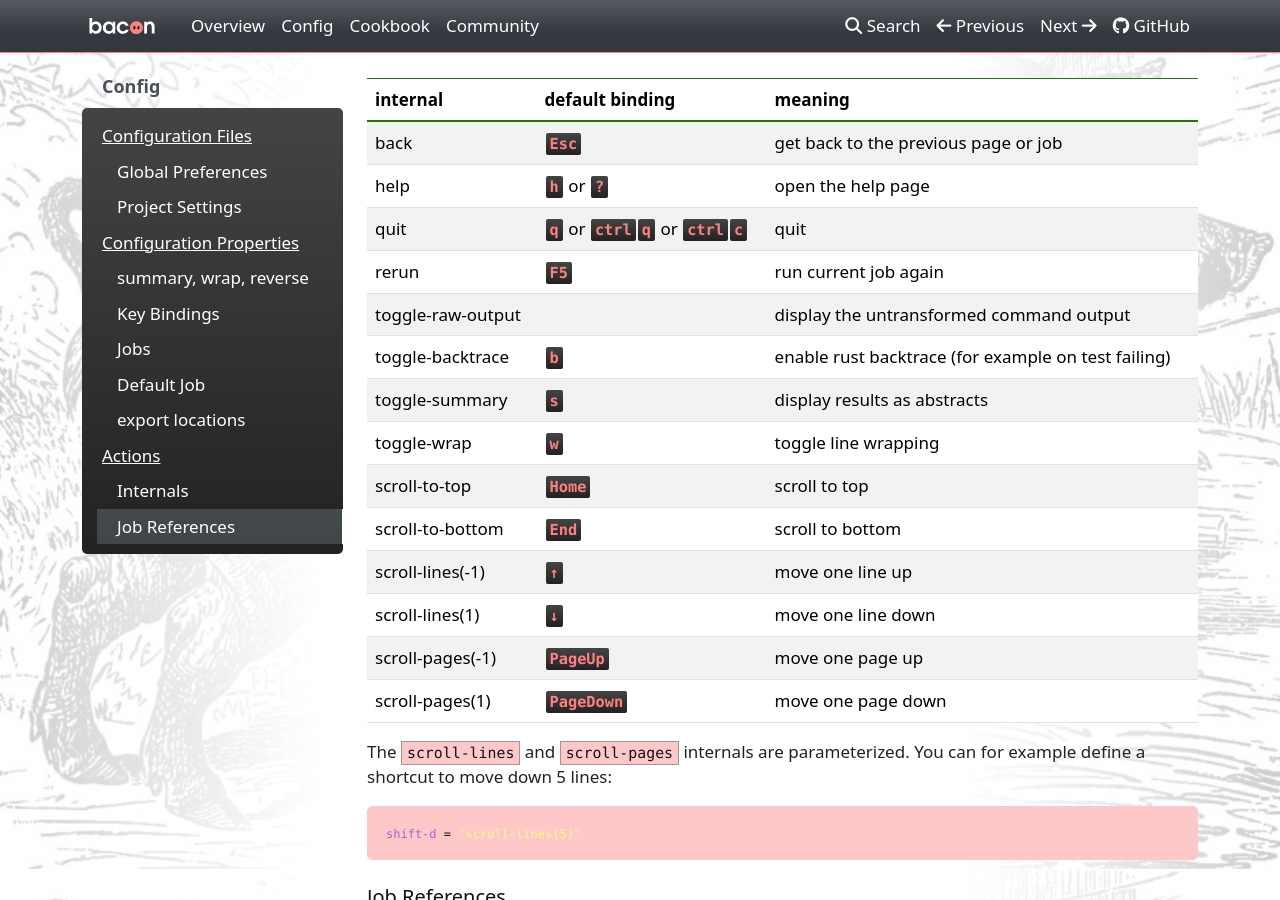
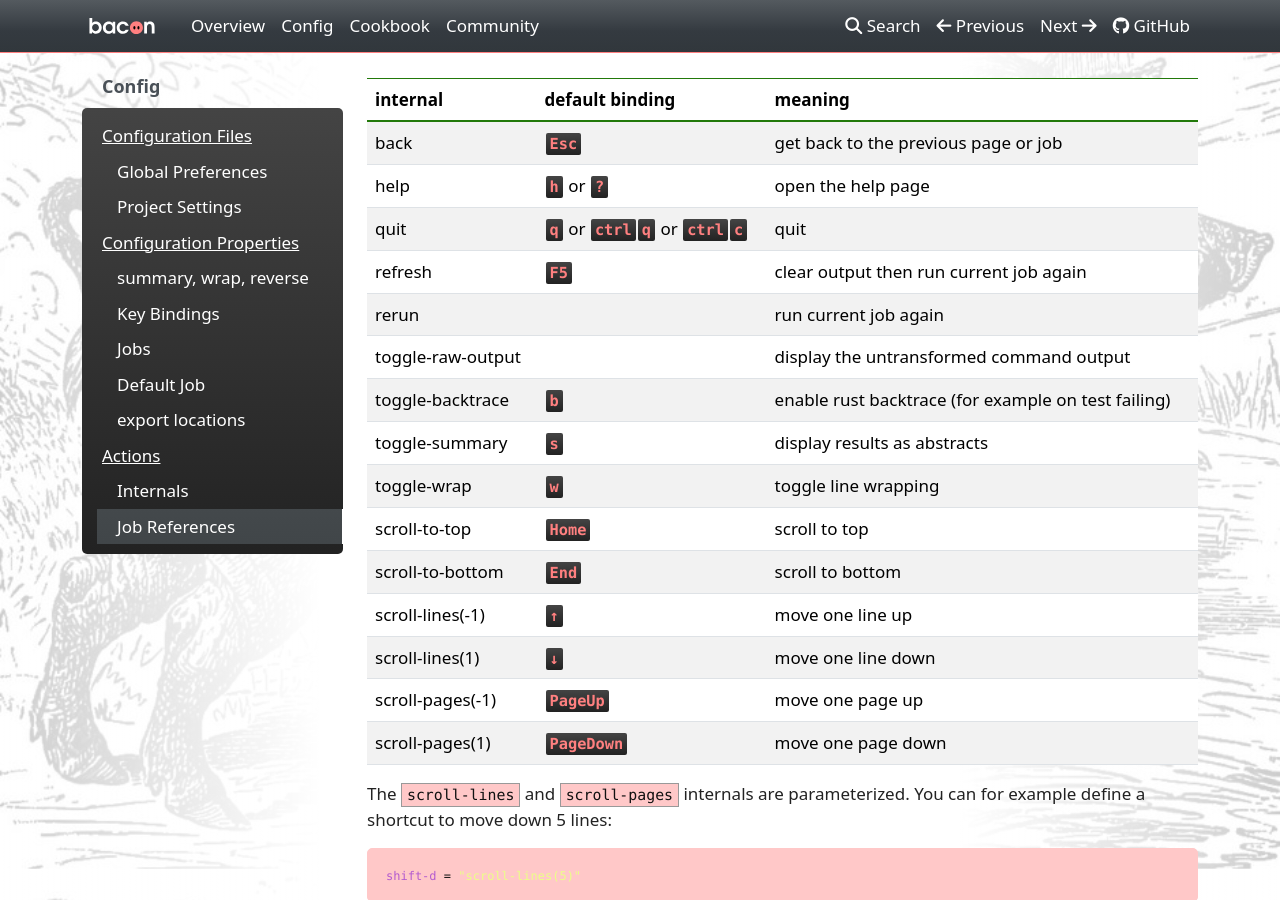
Before and after one commit to Canop/bacon, an MkDocs documentation site: the page built from website/docs/config.md, in a window 1280 px wide and 900 px high, scrolled down 3875 px. Built offline with MkDocs 1.6.1, drawn with Linux system fonts in a browser that asks for light colours; nearby versions of some CDN libraries.

```diff
--- a/Cargo.toml
+++ b/Cargo.toml
@@ -1,6 +1,6 @@
 [package]
 name = "bacon"
-version = "2.13.0"
+version = "2.14.0-dev"
 authors = ["dystroy <denys.seguret@gmail.com>"]
 repository = "https://github.com/Canop/bacon"
 description = "background rust compiler"
--- a/website/docs/config.md
+++ b/website/docs/config.md
@@ -153,7 +153,8 @@ internal | default binding | meaning
 back | <kbd>Esc</kbd> | get back to the previous page or job
 help | <kbd>h</kbd> or <kbd>?</kbd> | open the help page
 quit | <kbd>q</kbd> or <kbd>ctrl</kbd><kbd>q</kbd> or <kbd>ctrl</kbd><kbd>c</kbd> | quit
-rerun | <kbd>F5</kbd> | run current job again
+refresh | <kbd>F5</kbd> | clear output then run current job again
+rerun |  | run current job again
 toggle-raw-output |  | display the untransformed command output
 toggle-backtrace | <kbd>b</kbd> | enable rust backtrace (for example on test failing)
 toggle-summary | <kbd>s</kbd> | display results as abstracts
```
Also changed, not shown: CHANGELOG.md, 1 other file.
